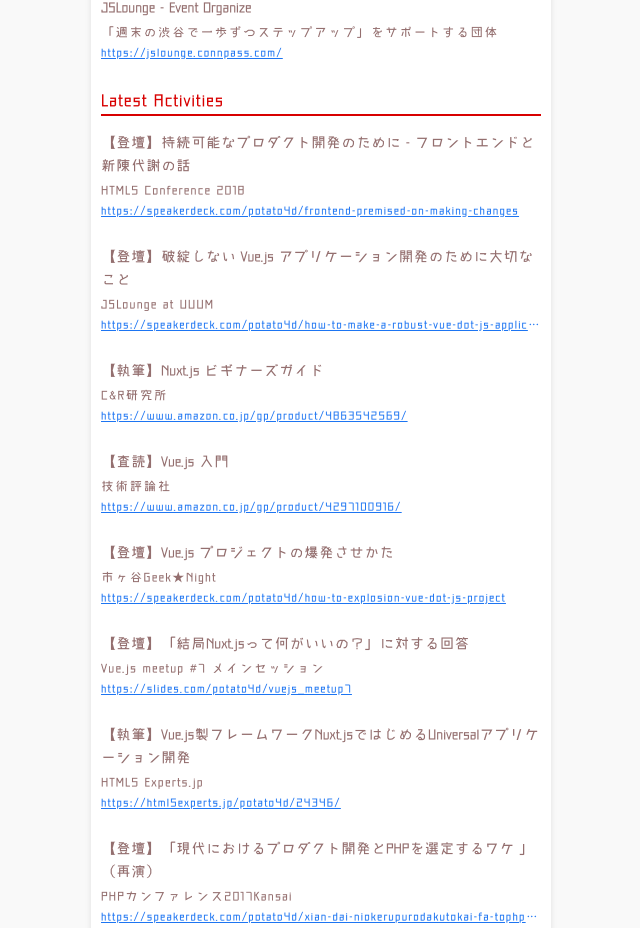
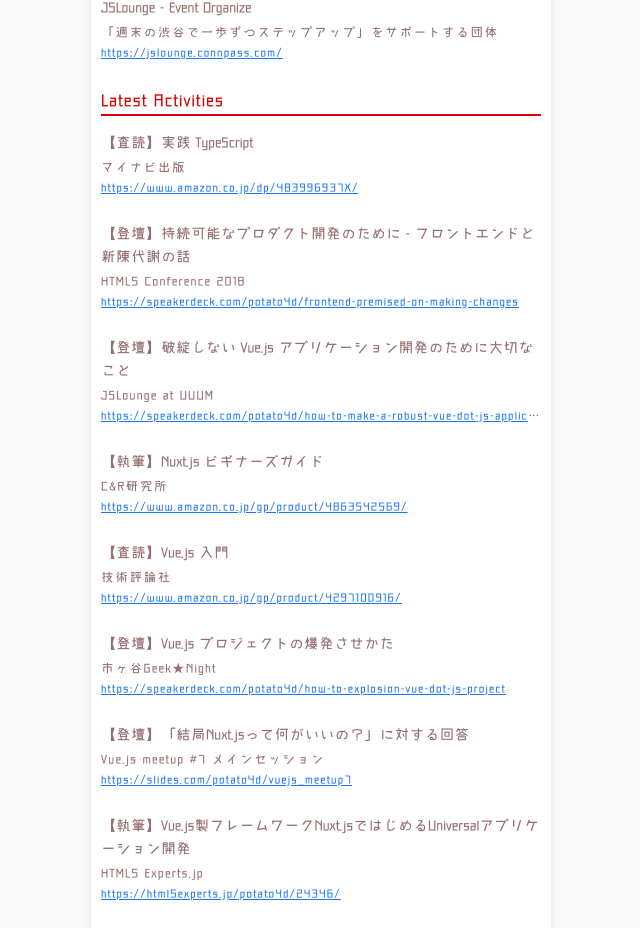
Before and after one commit to potato4d/potato4d.me, a Nuxt app: page / in a window 1280 px wide. Shown: the part 1939-2867 px from the top of the page, without its empty margins (319-959 px from the left). Built offline with nearby package versions, Linux system fonts and the light colour scheme.

Commit message:
Add new activity

```diff
--- a/app/pages/accounts.vue
+++ b/app/pages/accounts.vue
@@ -52,10 +52,12 @@
   </div>
 </template>
 
-<script>
-export default {
+<script lang="ts">
+import Vue from 'vue'
+
+export default Vue.extend({
   transition: 'card'
-}
+})
 </script>
 
 <style scoped>
--- a/app/pages/contact.vue
+++ b/app/pages/contact.vue
@@ -6,10 +6,11 @@
   </div>
 </template>
 
-<script>
-export default {
+<script lang="ts">
+import Vue from 'vue'
+export default Vue.extend({
   transition: 'card'
-}
+})
 </script>
 
 <style scoped>
--- a/app/pages/index.vue
+++ b/app/pages/index.vue
@@ -231,12 +231,27 @@
   </div>
 </template>
 
-<script>
-export default {
+<script lang="ts">
+import Vue from 'vue'
+
+type Activity = {
+  title: string
+  source: string
+  show_link?: string
+  link: string
+}
+
+export default Vue.extend({
   transition: 'card',
   computed: {
     activities() {
-      return [
+      const data: Activity[] = [
+        {
+          title: '【査読】実践 TypeScript',
+          source: 'マイナビ出版',
+          show_link: 'https://www.amazon.co.jp/dp/483996937X/',
+          link: 'https://amzn.to/2XFb3Ba'
+        },
         {
           title:
             '【登壇】持続可能なプロダクト開発のために - フロントエンドと新陳代謝の話',
@@ -305,9 +320,10 @@
             'https://speakerdeck.com/potato4d/arayururen-falsetamefalsehurontoendo-number-frontkansai'
         }
       ]
+      return data
     }
   }
-}
+})
 </script>
 
 <style scoped>
--- a/nuxt.config.js
+++ b/nuxt.config.ts
@@ -1,4 +1,6 @@
-export default {
+import NuxtConfiguration from '@nuxt/config'
+
+const config: NuxtConfiguration = {
   srcDir: 'app',
   /*
   ** Headers of the page
@@ -30,3 +32,5 @@
     '@nuxtjs/pwa'
   ]
 }
+
+export default config
--- a/package.json
+++ b/package.json
@@ -10,8 +10,10 @@
     "format": "prettier './app/**/*.{js,vue}' --write"
   },
   "dependencies": {
-    "@nuxtjs/pwa": "^2.0.8",
-    "nuxt": "^2.0.0"
+    "@nuxt/typescript": "^2.8.1",
+    "@nuxtjs/pwa": "^3.0.0-beta.16",
+    "nuxt": "^2.8.1",
+    "ts-node": "^8.2.0"
   },
   "devDependencies": {
     "prettier": "^1.15.2",
```
Also changed, not shown: tsconfig.json (added, +32 -0 lines), 1 other file (tests, documents, lock files or other folders).
